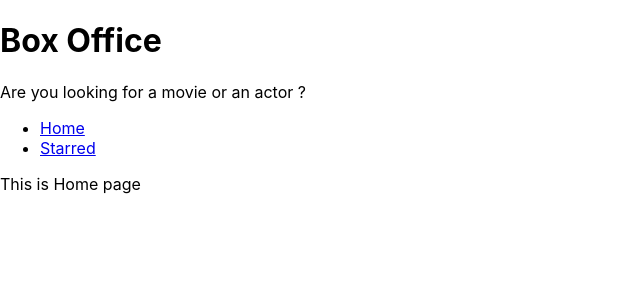
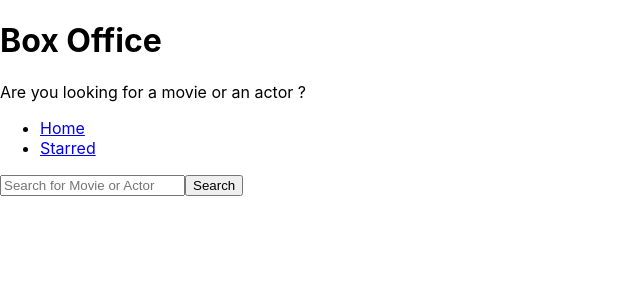
Before and after one commit to Nish021/Box-office, a React (Create React App) app: page / in a window 1280 px wide. Shown: the top 300 px of the page, without its empty margins (0-640 px from the left). Built offline with nearby package versions, Linux system fonts and the light colour scheme.

Commit message:
created input and fetch results from tv maze api

```diff
--- a/src/pages/Home.js
+++ b/src/pages/Home.js
@@ -1,10 +1,41 @@
-import React from 'react';
+import React, {useState }from 'react';
 import MainPageLayout from '../components/MainPageLayout';
 
 const Home = () => {
+
+  //defining state
+  const [input , setInput ] = useState('');
+
+
+//defining update method for setInput
+  const onInputchange = (event) => {
+    setInput(event.target.value);
+  }
+
+//mapping Enter button with search
+  const onClickEnter = (event) => {
+    // console.log(event.keyCode);
+    if(event.keyCode === 13)
+    {
+      onSearch();
+    }
+
+  }
+
+//onclick event and API fetch
+  const onSearch = (event) => {
+
+    fetch(`https://api.tvmaze.com/search/shows?q=${input}`)
+    .then(response => response.json())
+    .then(result => console.log(result));
+  }
+
   return (
     <div>
-      <MainPageLayout>This is Home page</MainPageLayout>
+      <MainPageLayout>
+        <input type="text" onChange = {onInputchange} onKeyDown = {onClickEnter} value = {input} placeholder="Search for Movie or Actor"/>
+        <button type="button" onClick = {onSearch} >Search</button>
+      </MainPageLayout>
     </div>
   )
 }
```
